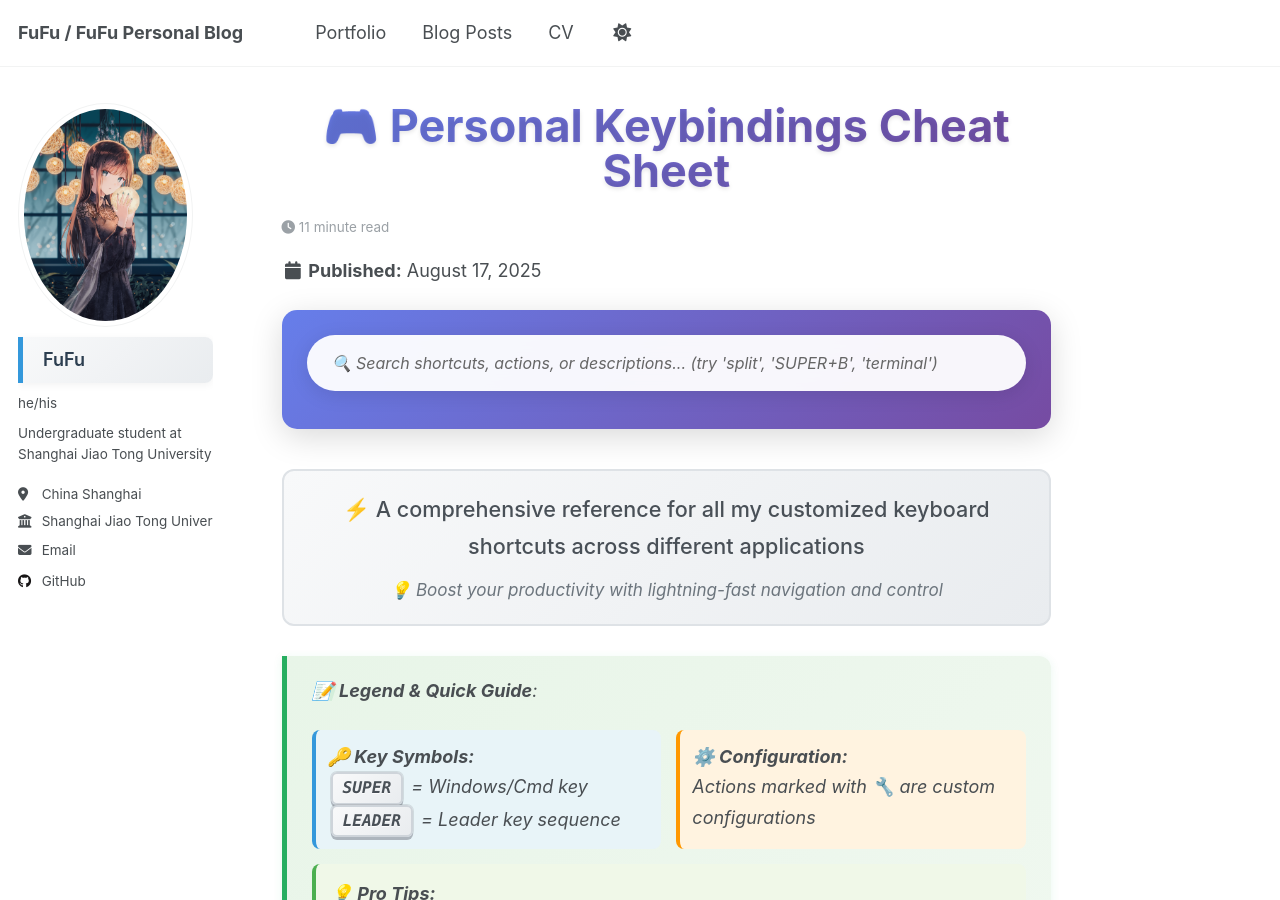
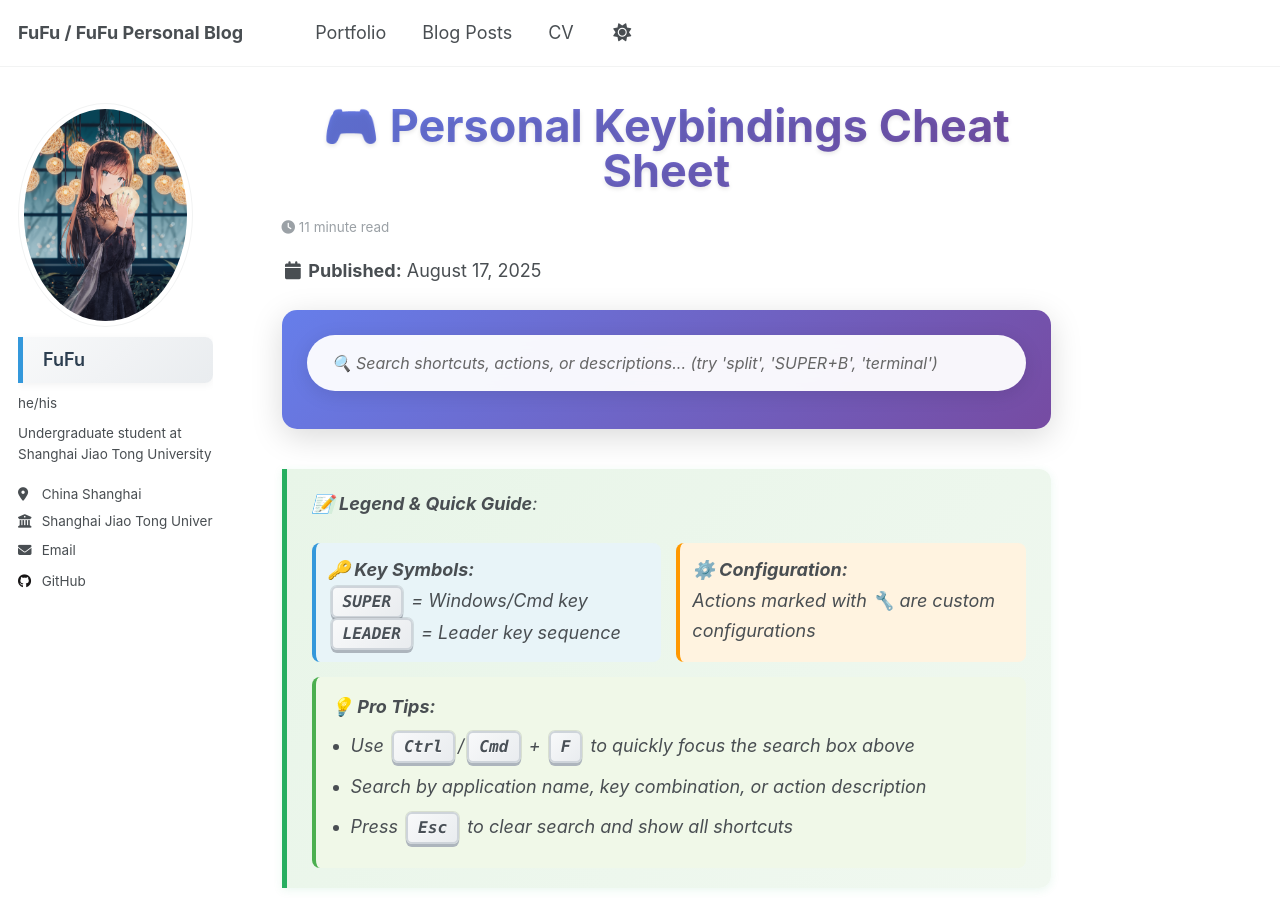
Before and after one commit to FuFutheBest/FuFutheBest.github.io, a Jekyll site: the page built from _posts/2025-08-17-Cheatography.md, in a window 1280 px wide and 900 px high. Built offline with Jekyll 4.4.1, drawn with Linux system fonts in a browser that asks for light colours.

Commit message:
feat: delete useless text

```diff
--- a/_posts/2025-08-17-Cheatography.md
+++ b/_posts/2025-08-17-Cheatography.md
@@ -431,15 +431,6 @@ kbd:hover {
 </div>
 
 <!-- 🎮 Personal Keybindings Cheat Sheet -->
-
-<div style="text-align: center; margin: 30px 0; padding: 20px; background: linear-gradient(135deg, #f8f9fa, #e9ecef); border-radius: 12px; border: 2px solid #dee2e6;">
-  <p style="font-size: 1.2em; color: #495057; margin: 0; font-weight: 500;">
-    ⚡ A comprehensive reference for all my customized keyboard shortcuts across different applications
-  </p>
-  <p style="font-size: 0.95em; color: #6c757d; margin: 10px 0 0 0; font-style: italic;">
-    💡 Boost your productivity with lightning-fast navigation and control
-  </p>
-</div>
 
 > 📝 **Legend & Quick Guide**:
 >
```
